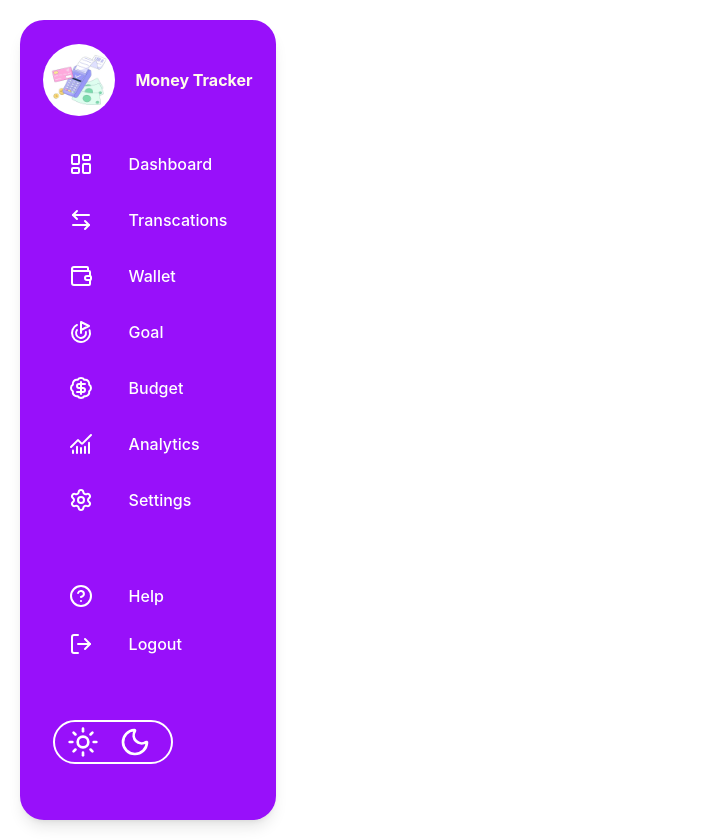
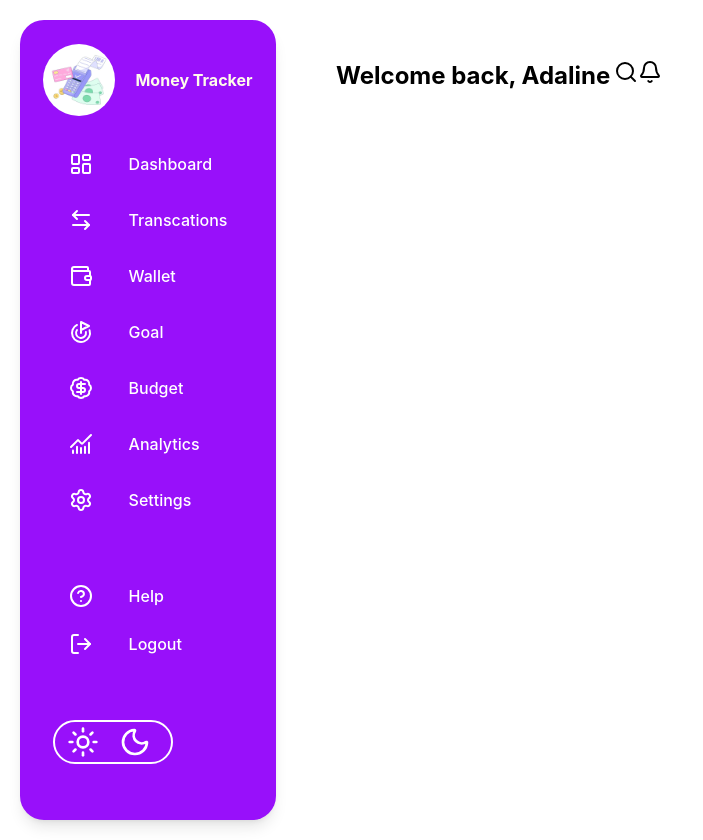
Before and after one commit to ravinabisht2003/Expenses-Tracker, a React (Vite) app in the folder Expenses-Tracker/: page / in a window 1280 px wide. Shown: the whole page, without its empty margins (0-703 px from the left). Built offline with nearby package versions, Linux system fonts and the light colour scheme.

Commit message:
feat - adding top left side navbar

```diff
--- a/Expenses-Tracker/src/App.jsx
+++ b/Expenses-Tracker/src/App.jsx
@@ -1,10 +1,16 @@
 import React from 'react'
 import Nav_bar from './Nav_bar/Nav_bar'
+import Top_Navbar from './Nav_bar/Top_Navbar'
 
 export default function App() {
   return (
-    <div className='m-5 p-0'>
+    <div className='m-5 p-0 flex gap-5'>
+    <div >
       <Nav_bar/>
+    </div>
+    <div>
+      <Top_Navbar/>
+    </div>
     </div>
   )
 }
--- /dev/null
+++ b/Expenses-Tracker/src/Nav_bar/Top_Navbar.jsx
@@ -0,0 +1,16 @@
+import React from 'react'
+import {Search,Bell} from 'lucide-react'
+
+export default function Top_Navbar() {
+  return (
+    <div className='p-0 m-10 flex space-x-1'>
+    <div>
+      <h1 className='text-2xl font-bold'>Welcome back, Adaline</h1>
+    </div>
+    <div className='flex'>
+      <div><Search/></div>
+      <div><Bell /></div>
+    </div>
+    </div>
+  )
+}
```
